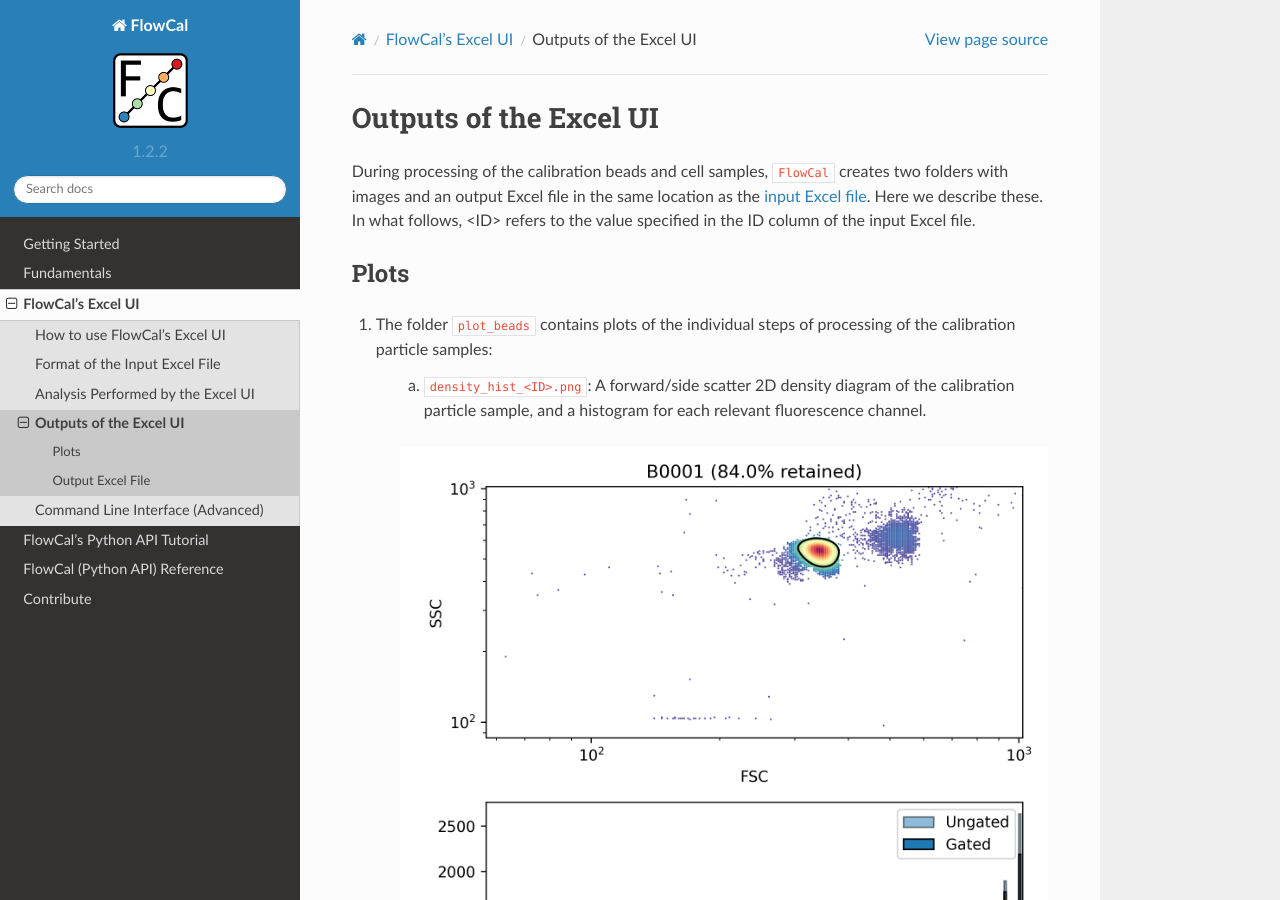
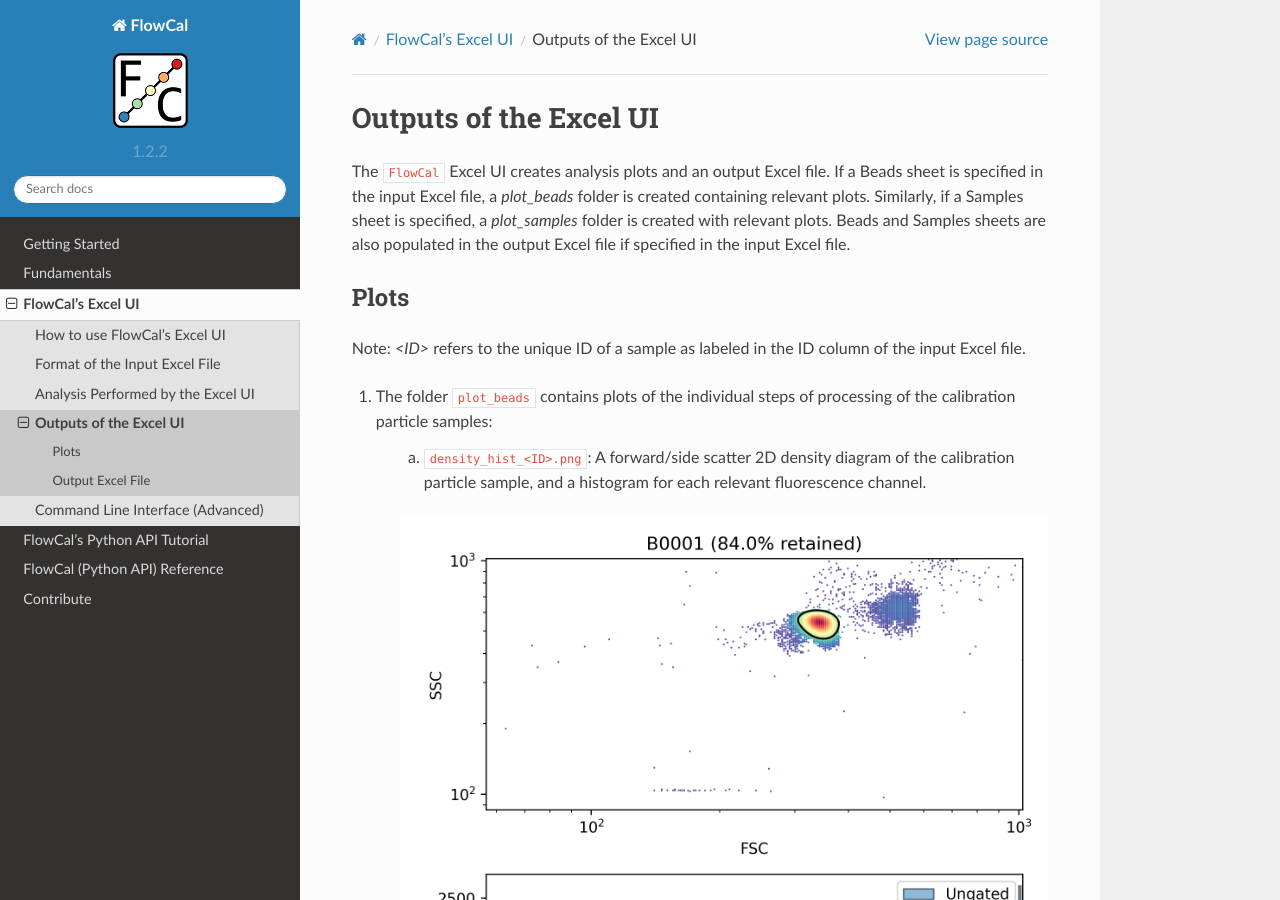
Before and after one commit to taborlab/FlowCal, a Sphinx documentation site: the page built from doc/excel_ui/outputs.rst, in a window 1280 px wide and 900 px high. Built offline with Sphinx 7.4.7 and the Read the Docs theme 2.0.0, drawn with Linux system fonts in a browser that asks for light colours.

Commit message:
Updated docs regarding Beads and Samples sheets.

```diff
--- a/doc/excel_ui/analysis.rst
+++ b/doc/excel_ui/analysis.rst
@@ -5,7 +5,7 @@ The analysis that FlowCal's Excel UI performs is divided roughly in two phases:
 
 Processing of Calibration Beads
 -------------------------------
-The following steps are performed for each calibration beads sample specified in the **Beads** sheet of the :doc:`input Excel file<input_format>`:
+If a **Beads** sheet is specified, the following steps are performed for each calibration beads sample:
 
 1. :doc:`Density gating</fundamentals/density_gate>` is applied in the forward/side scatter channels. This is an automated procedure that eliminates microbead aggregates and debris.
 2. The individual microbead subpopulations are identified using automated clustering.
@@ -19,7 +19,7 @@ For an introductory discussion of flow cytometry calibration, go to the :doc:`fu
 
 Processing of Cell Samples
 --------------------------
-The following steps are performed for each cell sample specified in the **Samples** sheet of the :doc:`input Excel file<input_format>`:
+If a **Samples** sheet is specified, the following steps are performed for each sample:
 
 1. :doc:`Density gating</fundamentals/density_gate>` is applied in the forward/side scatter channels.
 2. Fluorescence data for each specified fluorescence channel is transformed to the units specified in the **Units** column of the :doc:`input Excel file<input_format>`.
--- a/doc/excel_ui/input_format.rst
+++ b/doc/excel_ui/input_format.rst
@@ -1,7 +1,7 @@
 Format of the Input Excel File
 ==============================
 
-``FlowCal``'s Excel interface requires a properly formatted Excel file that depicts the samples to be analyzed and the data processing parameters. The Excel input file must have at least three sheets, named **Instruments**, **Beads**, and **Samples**. Other sheets may be present, but ``FlowCal`` will ignore them.
+``FlowCal``'s Excel interface requires a properly formatted Excel file that depicts the samples to be analyzed and the data processing parameters. The Excel input file must have an **Instruments** sheet and typically also has **Beads** and **Samples** sheets. Other sheets may also be present, but ``FlowCal`` will ignore them.
 
 .. warning:: Sheet and column names are case-sensitive.
 
--- a/doc/excel_ui/outputs.rst
+++ b/doc/excel_ui/outputs.rst
@@ -1,12 +1,14 @@
 Outputs of the Excel UI
 =======================
 
-During processing of the calibration beads and cell samples, ``FlowCal`` creates two folders with images and an output Excel file in the same location as the :doc:`input Excel file<input_format>`. Here we describe these. In what follows, <ID> refers to the value specified in the ID column of the input Excel file.
+The ``FlowCal`` Excel UI creates analysis plots and an output Excel file. If a Beads sheet is specified in the input Excel file, a `plot_beads` folder is created containing relevant plots. Similarly, if a Samples sheet is specified, a `plot_samples` folder is created with relevant plots. Beads and Samples sheets are also populated in the output Excel file if specified in the input Excel file.
 
 .. _excel-ui-outputs-plots:
 
 Plots
 -----
+
+Note: `<ID>` refers to the unique ID of a sample as labeled in the ID column of the input Excel file.
 
 1. The folder ``plot_beads`` contains plots of the individual steps of processing of the calibration particle samples:
 
```
Also changed, not shown: 1 other file.
